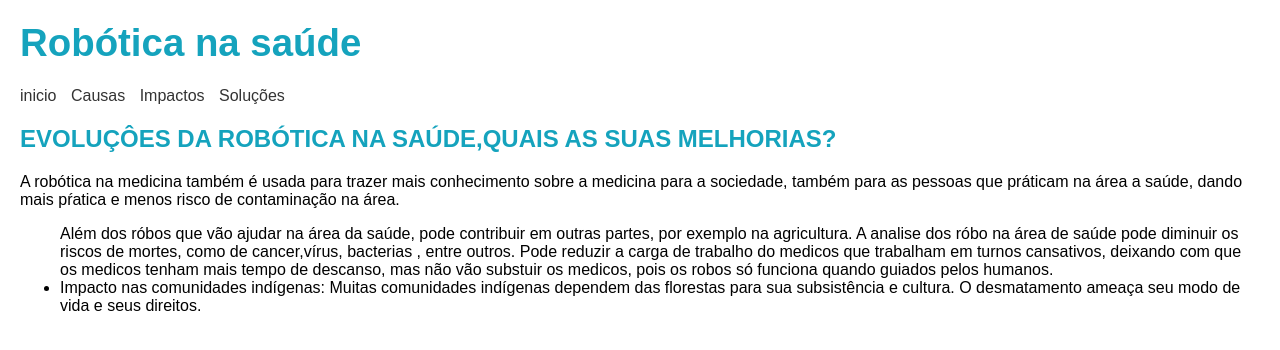
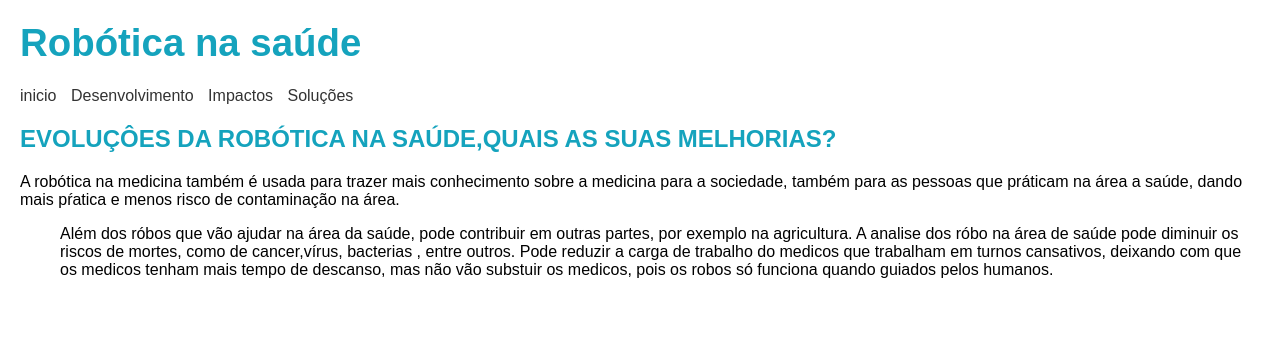
Before and after one commit to sofiacatarineam/roboticanamedicina, a plain HTML site: page impactos.html in a window 1280 px wide. Drawn offline with Linux system fonts and the light colour scheme.

Commit message:
Update impactos.html
alterações de textos

```diff
--- a/impactos.html
+++ b/impactos.html
@@ -14,7 +14,7 @@
   <nav>
     <ul>
       <li><a href="index.html">inicio</a></li>
-      <li><a href="causas.html">Causas</a></li>
+      <li><a href="desenvolvimento.html">Desenvolvimento</a></li>
       <li><a href="impactos.html">Impactos</a></li>
       <li><a href="solucoes.html">Soluções</a></li>
     </ul>
@@ -30,8 +30,6 @@
         Além dos róbos que vão ajudar na área da saúde, pode contribuir  em outras partes, por exemplo na agricultura.</li>
        A analise dos róbo na área de saúde pode diminuir os riscos de mortes, como de cancer,vírus, bacterias , entre outros. </li>
         Pode reduzir a carga de trabalho do medicos que trabalham em turnos cansativos, deixando com que os medicos tenham mais tempo de descanso, mas não vão substuir os medicos, pois os robos só funciona quando guiados pelos humanos. </li>
-
-        <li>Impacto nas comunidades indígenas: Muitas comunidades indígenas dependem das florestas para sua subsistência e cultura. O desmatamento ameaça seu modo de vida e seus direitos.</li>
-      </ul>
+       </ul>
     </section>
   </main>
```
